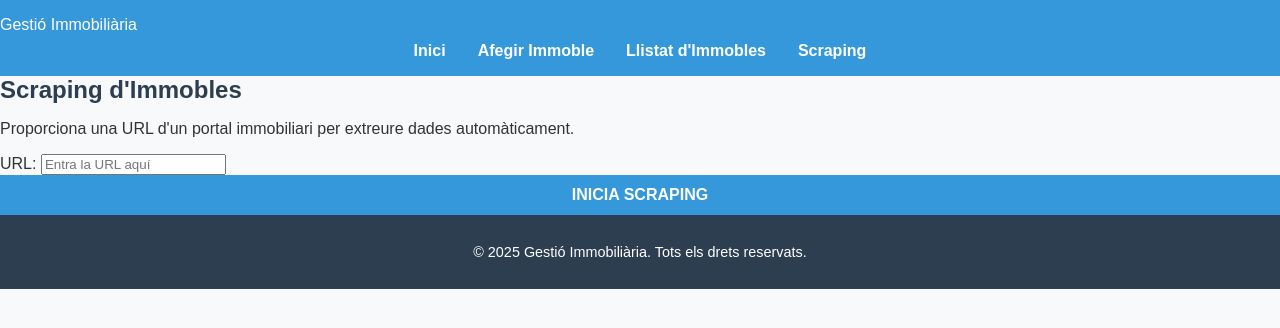
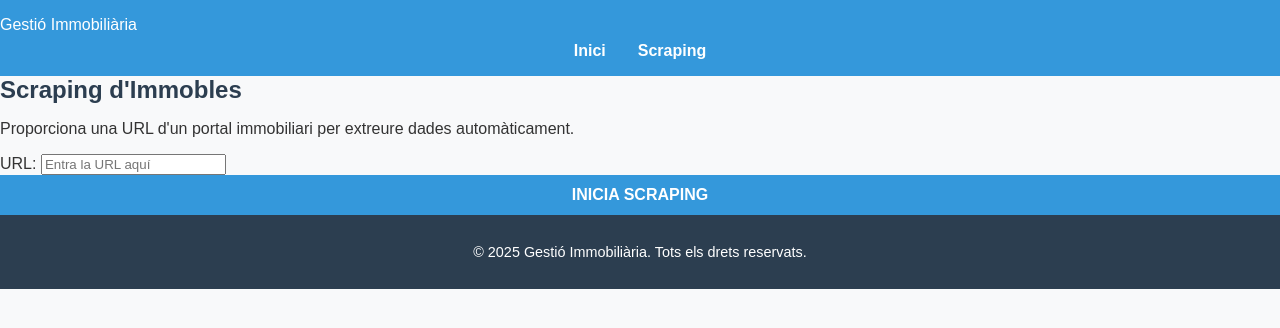
Before and after one commit to dsubira/BravaHaus, a Flask app: page /scraping in a window 1280 px wide. Shown: the top 328 px of the page. Run offline with Flask 3, Linux system fonts and the light colour scheme.

Commit message:
Update scraping.html

```diff
--- a/templates/scraping.html
+++ b/templates/scraping.html
@@ -12,8 +12,6 @@
             <div class="logo">Gestió Immobiliària</div>
             <ul class="menu">
                 <li><a href="/">Inici</a></li>
-                <li><a href="/afegir">Afegir Immoble</a></li>
-                <li><a href="/llistat">Llistat d'Immobles</a></li>
                 <li><a href="/scraping">Scraping</a></li>
             </ul>
         </nav>
@@ -37,7 +35,6 @@
     </footer>
 
     <script>
-        // Interceptar el formulari per fer una crida AJAX
         document.getElementById('scraping-form').addEventListener('submit', async function(e) {
             e.preventDefault();
             const url = document.getElementById('url').value;
@@ -52,6 +49,7 @@
                 const dades = await resposta.json();
 
                 if (resposta.ok) {
+                    if (Array.isArray(dades)) {
                         const immoblesHTML = dades.map(immoble => `
                             <div>
                                 <h2>${immoble.adreca}</h2>
@@ -65,6 +63,10 @@
                             ${immoblesHTML}`;
                     } else {
                         document.getElementById('resultat').innerHTML =
+                            `<p style="color:red;">Error: Resposta inesperada del servidor.</p>`;
+                    }
+                } else {
+                    document.getElementById('resultat').innerHTML =
                         `<p style="color:red;">Error: ${dades.error}</p>`;
                 }
             } catch (error) {
```
Lines whose indentation alone changed are shown as unchanged.
